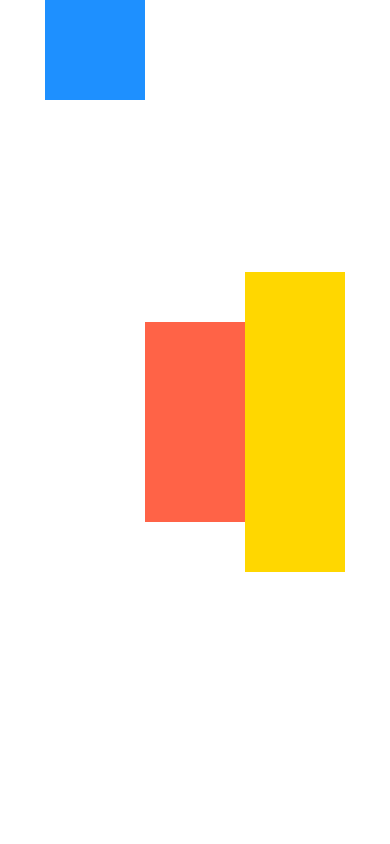
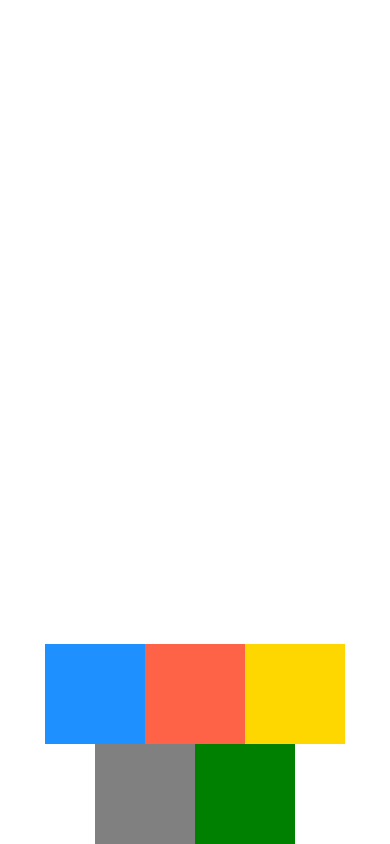
Before and after one commit to SaishJ/React-Native-Basics, a React Native app: screen / in a window 390 px wide. Built offline with nearby package versions, Linux system fonts and the light colour scheme.

Commit message:
:chart_with_upwards_trend: flexWrap and alignContent
flexWrap and alignContent

```diff
--- a/App.js
+++ b/App.js
@@ -8,7 +8,9 @@
         backgroundColor: "#fff",
         flexDirection: "row",
         justifyContent: "center",
-        alignItems: "center",
+        alignItems: "center", // [determines the alignment of items within each line]
+        flexWrap: "wrap",
+        alignContent: "flex-end", // only work when flexWrap peoperty is used. [determines the alignment of entire container]
       }}
     >
       <View
@@ -16,11 +18,12 @@
           backgroundColor: "dodgerblue",
           width: 100,
           height: 100,
-          alignSelf: "flex-start",
         }}
       />
-      <View style={{ backgroundColor: "tomato", width: 100, height: 200 }} />
-      <View style={{ backgroundColor: "gold", width: 100, height: 300 }} />
+      <View style={{ backgroundColor: "tomato", width: 100, height: 100 }} />
+      <View style={{ backgroundColor: "gold", width: 100, height: 100 }} />
+      <View style={{ backgroundColor: "grey", width: 100, height: 100 }} />
+      <View style={{ backgroundColor: "green", width: 100, height: 100 }} />
     </View>
   );
 }
```
Also changed, not shown: 1 other file (tests, documents, lock files or other folders).
